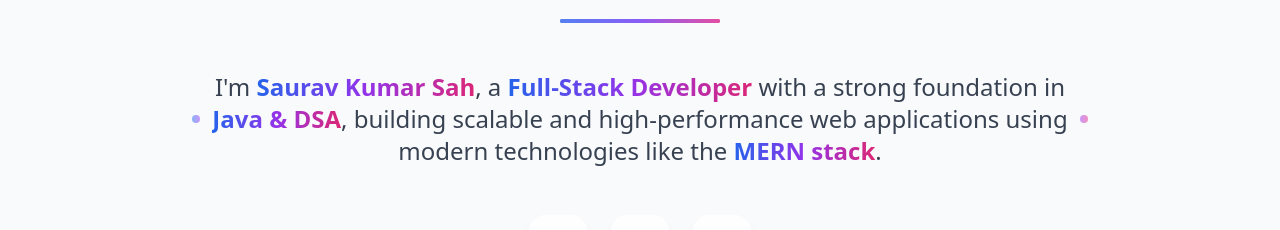
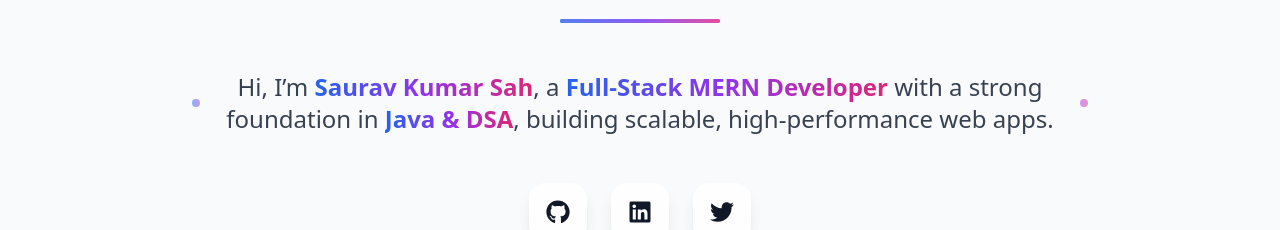
Before and after one commit to saurav-kumar-sah-dev/saurav-portfolio, a React (Vite) app in the folder client/: page / in a window 1280 px wide. Shown: the part 423-653 px from the top of the page. Built offline with nearby package versions, Linux system fonts and the light colour scheme; no server answers.

Commit message:
Update hero text with Full-Stack MERN intro and update profile images

```diff
--- a/client/src/pages/Home.jsx
+++ b/client/src/pages/Home.jsx
@@ -333,24 +333,19 @@ export default function Home() {
           >
             <div className="relative">
               <p className="text-base sm:text-lg md:text-xl lg:text-2xl text-gray-700 dark:text-gray-300 leading-relaxed">
-                I'm{" "}
+                Hi, I’m{" "}
                 <span className="font-bold bg-gradient-to-r from-blue-600 via-purple-600 to-pink-600 dark:from-blue-400 dark:via-purple-400 dark:to-pink-400 text-transparent bg-clip-text">
                   Saurav Kumar Sah
                 </span>
                 , a{" "}
                 <span className="font-bold bg-gradient-to-r from-blue-600 via-purple-600 to-pink-600 dark:from-blue-400 dark:via-purple-400 dark:to-pink-400 text-transparent bg-clip-text">
-                  Full-Stack Developer
+                  Full-Stack MERN Developer
                 </span>{" "}
                 with a strong foundation in{" "}
                 <span className="font-bold bg-gradient-to-r from-blue-600 via-purple-600 to-pink-600 dark:from-blue-400 dark:via-purple-400 dark:to-pink-400 text-transparent bg-clip-text">
                   Java & DSA
                 </span>
-                , building scalable and high-performance web applications using
-                modern technologies like the{" "}
-                <span className="font-bold bg-gradient-to-r from-blue-600 via-purple-600 to-pink-600 dark:from-blue-400 dark:via-purple-400 dark:to-pink-400 text-transparent bg-clip-text">
-                  MERN stack
-                </span>
-                .
+                , building scalable, high-performance web apps.
               </p>
 
               {/* Decorative elements */}
```
Also changed, not shown: client/public/Profile-Image/profile.jpg (deleted), client/public/Profile-Image/profile2.jpg (deleted).
